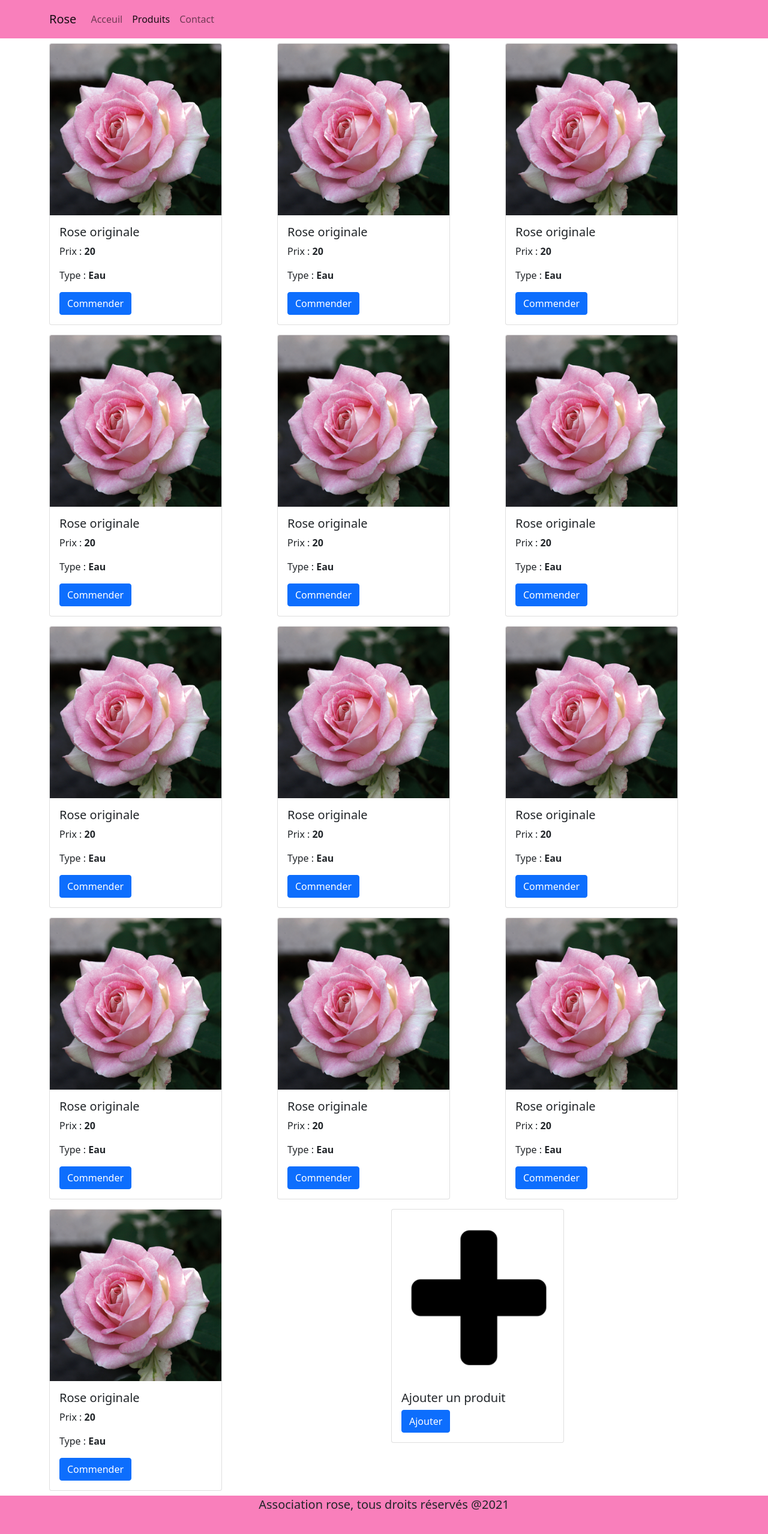
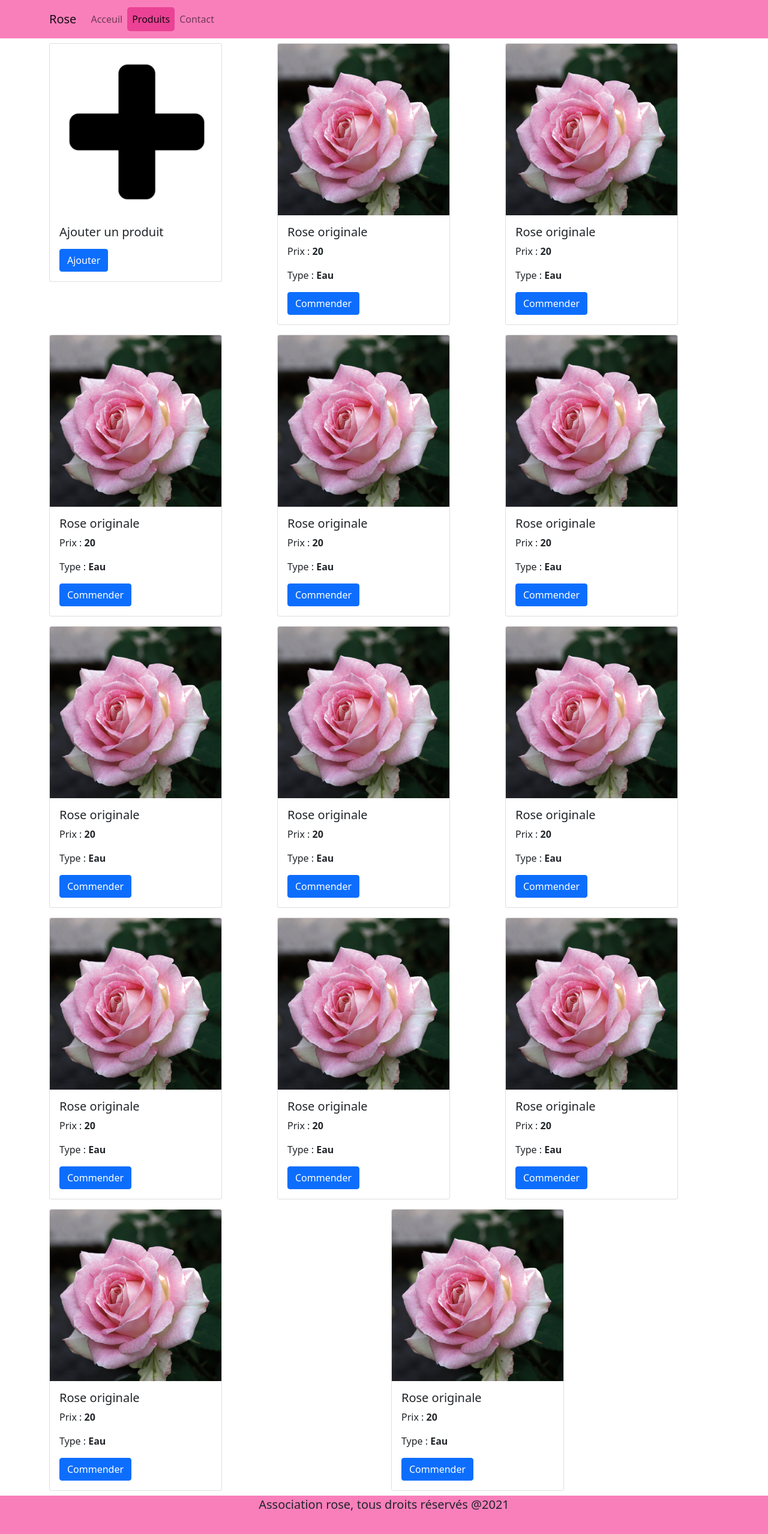
Before and after one commit to mohammedouazza/rose-app, a React (Create React App) app: page /products in a window 1280 px wide. Shown: the whole page at 60% size. Built offline with nearby package versions, Linux system fonts and the light colour scheme.

Commit message:
change logo + header color

```diff
--- a/src/App.css
+++ b/src/App.css
@@ -3,6 +3,6 @@
 }
 
 .active {
-  background-color: rgb(249 127 187);
+  background-color: rgb(235 66 149);
   border-radius: 5px;
 }
--- a/src/components/layout/layout.css
+++ b/src/components/layout/layout.css
@@ -16,3 +16,7 @@
 .long-card {
   background-color: rgb(212, 212, 212);
 }
+
+#basic-navbar-nav {
+  background-color: rgb(249 127 187);
+}
--- a/src/components/pages/products/AddProduct.jsx
+++ b/src/components/pages/products/AddProduct.jsx
@@ -1,33 +1,23 @@
 import React from "react";
 import { Button, Card } from "react-bootstrap";
+import PlusIcon from "../../../images/plus-icon.svg.png";
 
-function SingleProduct({ product }) {
+function AddProduct() {
   return (
     <Card style={{ width: "18rem" }} className="mt-2 mb-2">
       <Card.Img
         variant="top"
-        src={product.img}
-        title={`Prix : ${product.price}, type : ${product.type}`}
+        src={PlusIcon}
+        title="Ajouter un produit"
         style={{ cursor: "pointer" }}
       />
       <Card.Body>
-        <Card.Title>{product.name}</Card.Title>
-        {product.price && (
-          <Card.Text>
-            <p>
-              Prix : <strong>{product.price}</strong>
-            </p>
-            <p>
-              Type : <strong>{product.type}</strong>
-            </p>
-          </Card.Text>
-        )}
-        <Button variant="primary">
-          {product.price ? "Commender" : "Ajouter"}
-        </Button>
+        <Card.Title>Ajouter un produit</Card.Title>
+        <Card.Text></Card.Text>
+        <Button variant="primary">Ajouter</Button>
       </Card.Body>
     </Card>
   );
 }
 
-export default SingleProduct;
+export default AddProduct;
--- a/src/components/pages/products/Products.jsx
+++ b/src/components/pages/products/Products.jsx
@@ -2,27 +2,20 @@ import React from "react";
 import { Col, Container, Row } from "react-bootstrap";
 import { connect } from "react-redux";
 import SingleProduct from "./SingleProduct";
-import PlusIcon from "../../../images/plus-icon.svg.png";
+import AddProduct from "./AddProduct";
 
 function Products({ products }) {
   return (
     <Container>
       <Row>
+        <Col>
+          <AddProduct />
+        </Col>
         {products.map((product, index) => (
           <Col key={index}>
             <SingleProduct product={product} />
           </Col>
         ))}
-        <Col>
-          <SingleProduct
-            product={{
-              name: "Ajouter un produit",
-              img: PlusIcon,
-              prix: 0,
-              type: "",
-            }}
-          />
-        </Col>
       </Row>
     </Container>
   );
```
Also changed, not shown: 1 other file (tests, documents, lock files or other folders).
